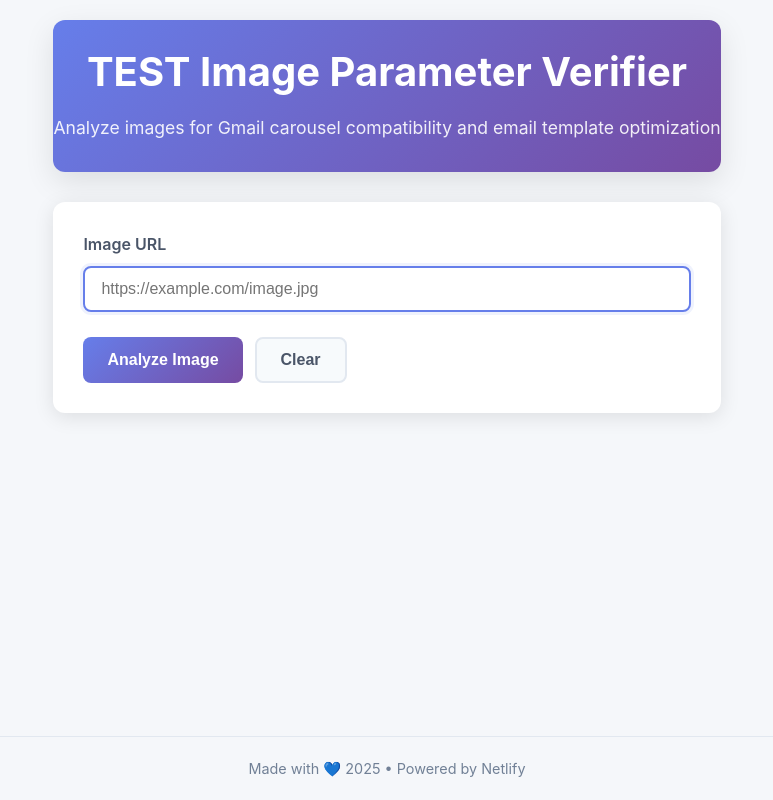
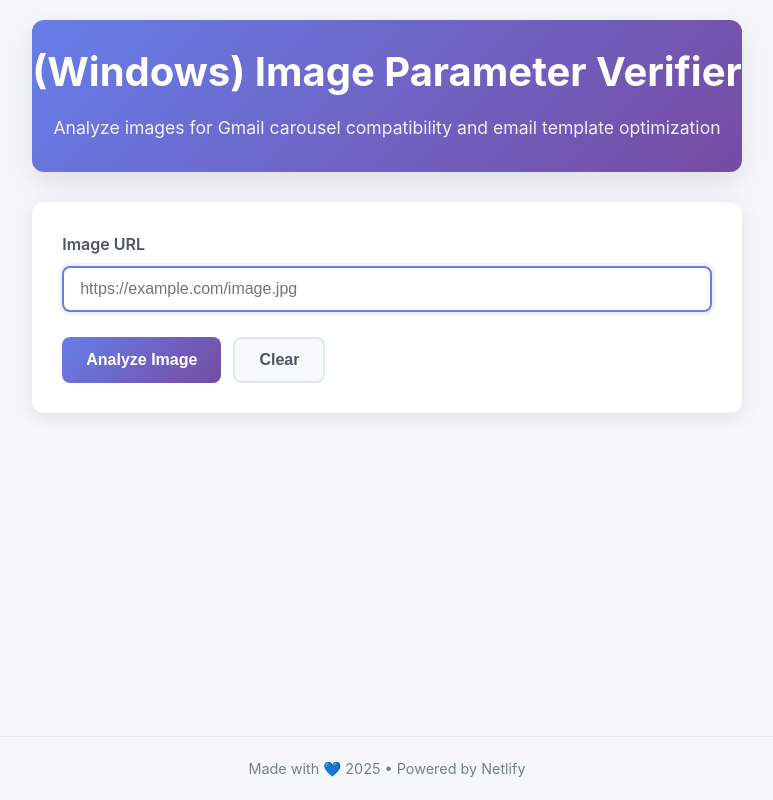
Before and after one commit to mike-ragan/images-in-email, a website: page index.html in a window 1280 px wide. Shown: the whole page, without its empty margins (253-1026 px from the left). Drawn offline with Linux system fonts and the light colour scheme.

Commit message:
quick update to index to test pulling through to endpoint

```diff
--- a/index.html
+++ b/index.html
@@ -326,7 +326,7 @@
 <body>
     <div class="container">
         <div class="header">
-            <h1>TEST Image Parameter Verifier</h1>
+            <h1>(Windows) Image Parameter Verifier</h1>
             <p>Analyze images for Gmail carousel compatibility and email template optimization</p>
         </div>
 
```
